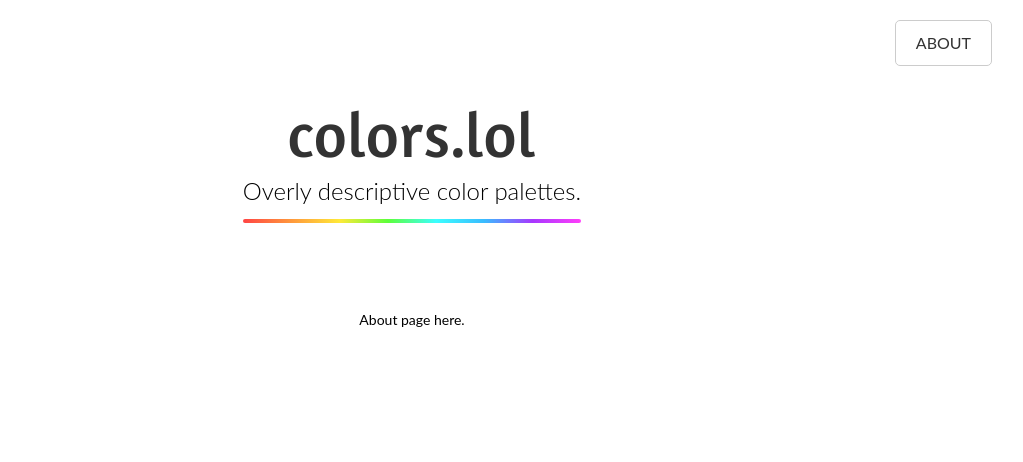
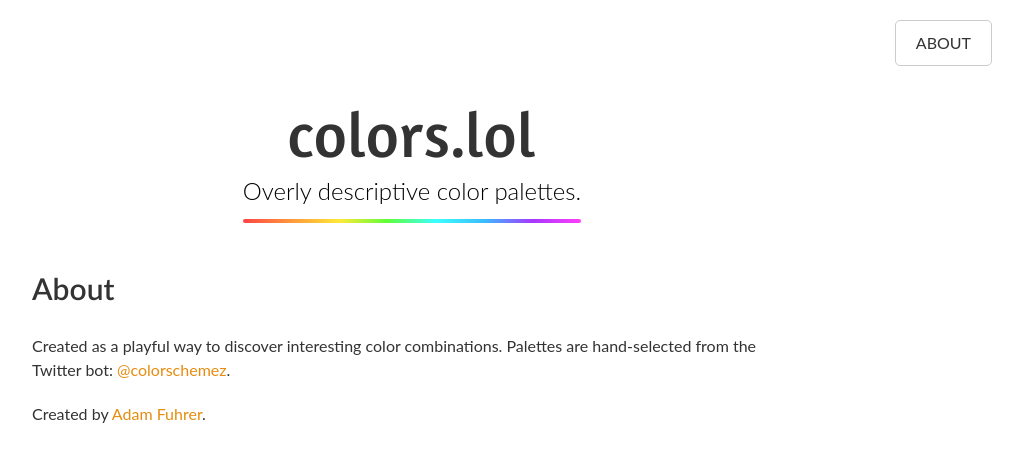
Before and after one commit to adamfuhrer/colors.lol, an Angular app: page /about in a window 1280 px wide. Shown: the top 462 px of the page, without its empty margins (228-1251 px from the left). Built offline with nearby package versions, Linux system fonts and the light colour scheme; a web font is replaced by a local one.

Commit message:
add about page content

```diff
--- a/src/app/components/about/about.component.html
+++ b/src/app/components/about/about.component.html
@@ -1,3 +1,8 @@
 <div class="content-wrapper">
-  About page here.
+  <h6>About</h6>
+  <p>
+    Created as a playful way to discover interesting color combinations. Palettes are hand-selected from the Twitter bot:
+    <a href="https://twitter.com/colorschemez" target="_blank">@colorschemez</a>.
+  </p>
+  <p>Created by <a href="https://adamfuhrer.com/" target="_blank">Adam Fuhrer</a>.</p>
 </div>
--- a/src/app/components/about/about.component.scss
+++ b/src/app/components/about/about.component.scss
@@ -4,14 +4,15 @@
   display: flex;
   flex-direction: column;
   align-items: center;
-  margin-top: 100px;
+  margin-top: 60px;
 
   .content-wrapper {
     display: flex;
     flex-direction: column;
-    align-items: center;
     max-width: $content-width;
     padding-bottom: 80px;
     width: 100%;
+    padding-left: 20px;
+    padding-right: 20px;
   }
 }
--- a/src/styles/_typography.scss
+++ b/src/styles/_typography.scss
@@ -37,6 +37,16 @@
   letter-spacing: 1px;
 }
 
+h6 {
+  font-size: 3rem;
+  color: $oil;
+  font-weight: $semi-bold;
+
+  + p {
+    margin-top: 20px;
+  }
+}
+
 
 @media screen and (max-width: $breakpoint-medium) {
   h1 {
```
